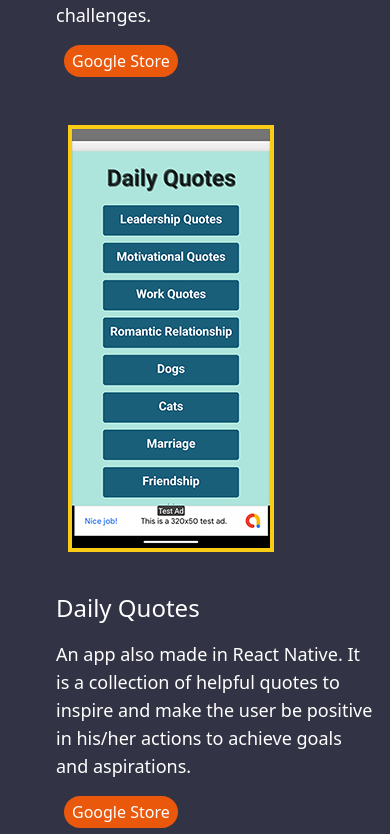
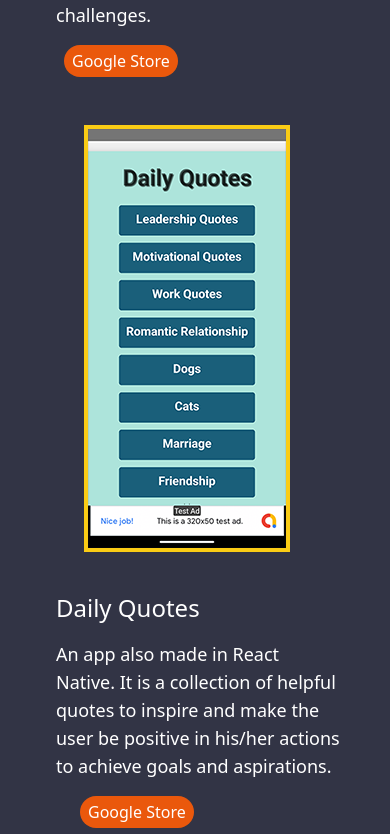
Before and after one commit to yurigligoric/ernportfolio, a React (Vite) app: page / in a window 390 px wide. Shown: the part 1750-2584 px from the top of the page. Built offline with nearby package versions, Linux system fonts and the light colour scheme.

Commit message:
adjusted works and projects

```diff
--- a/src/pages/Home.jsx
+++ b/src/pages/Home.jsx
@@ -28,6 +28,9 @@ function Home() {
 
     return (
     <div id="home" className='flex flex-col custom-bg-color text-white w-full h-full pt-16'>
+        {/* <div className="absolute top-0 left-0 w-full h-full flex items-center justify-center">
+                <div className="w-full h-80 bg-blue-800 rounded-full opacity-70"></div>
+            </div> */}
         <div className='flex flex-row justify-end'>
             <nav >
                 <ul className='flex flex-row lg:mr-64 lg:mt-2 -mt-6'>
@@ -92,16 +95,16 @@ function Home() {
 
             </div>
             <div className='flex flex-col-reverse lg:flex-row lg:items-center mb-10 mr-12'>
-                <div className='w-full lg:w-[50%] mt-4 lg:-mt-0 lg:ml-48 lg:pr-32 ml-8 mr-12'>
-                    <h1 className='text-2xl mt-6 lg:-mt-20 ml-6 mb-4'>Daily Quotes</h1>
-                    <p className='text-lg ml-6'>An app also made in React Native. It is a collection of helpful quotes to inspire and make the user be positive in his/her actions to achieve goals and aspirations. </p>
+                <div className='w-full lg:w-[50%] mt-4 lg:-mt-0 lg:ml-48 pl-12'>
+                    <h1 className='text-2xl mt-6 lg:-mt-20 ml-2 lg:ml-6 mb-4'>Daily Quotes</h1>
+                    <p className='text-lg ml-2 lg:ml-6'>An app also made in React Native. It is a collection of helpful quotes to inspire and make the user be positive in his/her actions to achieve goals and aspirations. </p>
                     <div className='flex content-center justify-start ml-8 mt-4'>
                         <button id="quotes"  onClick={handleClick} className='bg-orange-600  rounded-2xl px-2  py-1'>Google Store</button>
                     </div>
                     {/* <p className='text-lg ml-2'>An app made in React Native. It is a collection of self-help written materials that can help the user bounce back and gain mental fortitude in facing his/her challenges. </p> */}
                 </div>
-                <div className='lg:mr-24'>
-                    <div className='lg:mr-68'>
+                <div className='w-full lg:w-[50%] lg:pr-32'>
+                    <div className='lg:mr-68 ml-8'>
                         <img src={quotes} className='border-solid border-yellow-400 border-4 mx-auto transform transform-transition hover:scale-110'/>
                     </div>
                 </div>
```
